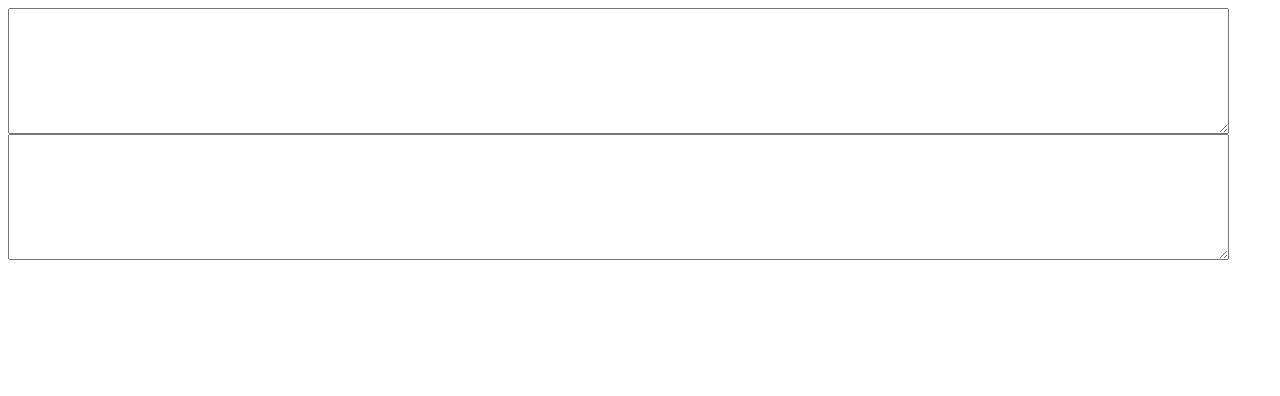
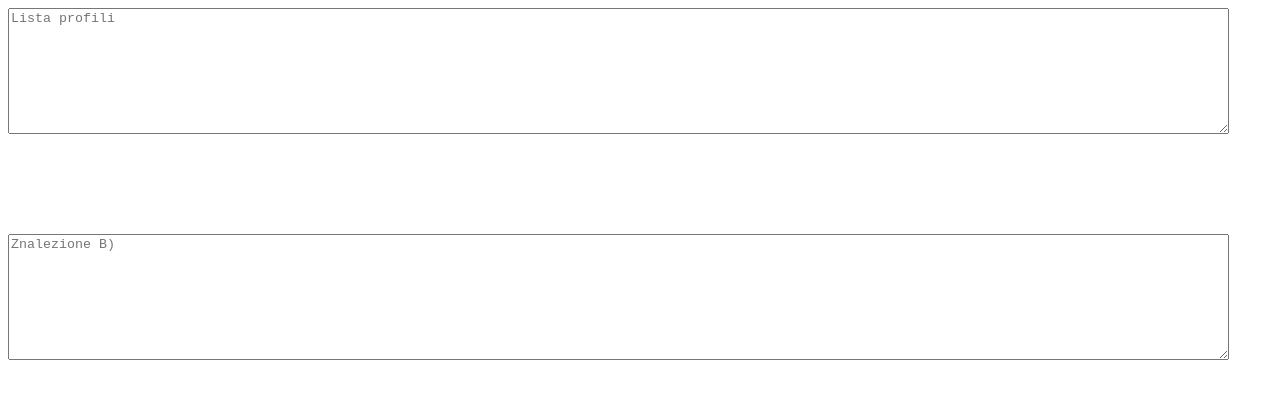
Before and after one commit to zyjemywspoleczenstwie/pizdosiaki, a plain HTML site: page docs/index.html in a window 1280 px wide. Drawn offline with Linux system fonts and the light colour scheme.

Commit message:
Update index.html

```diff
--- a/docs/index.html
+++ b/docs/index.html
@@ -3,9 +3,9 @@
         <title>Pizdosiaki</title>
     </head>
     <body>
-        <textarea rows="8" cols="150" id="pizdosiaki" oninput="init();"></textarea>
-        <br style = "height: 100px">
-        <textarea rows="8" cols="150" id="piecyk" oninput="init();"></textarea>
+        <textarea rows="8" cols="150" id="pizdosiaki" oninput="init();" placeholder="Lista profili"></textarea>
+        <div style = "height: 100px"></div>
+        <textarea rows="8" cols="150" id="piecyk" oninput="init();" placeholder="Znalezione B)"></textarea>
 
 <script>
     do_piecyka = document.querySelector("#piecyk");
```
